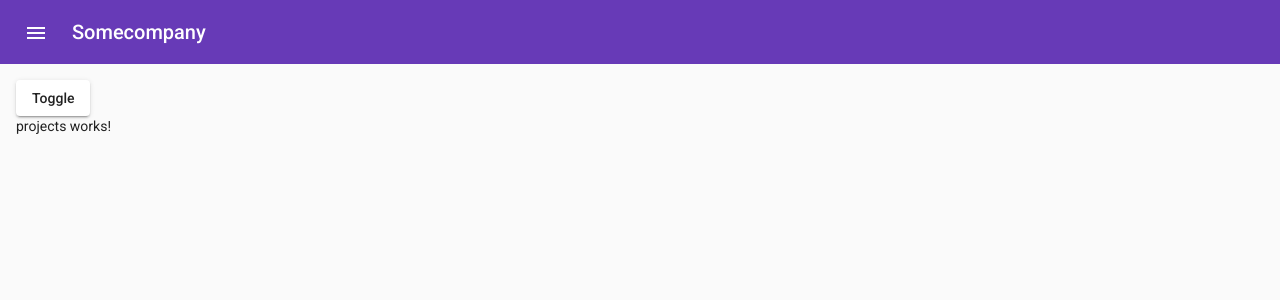
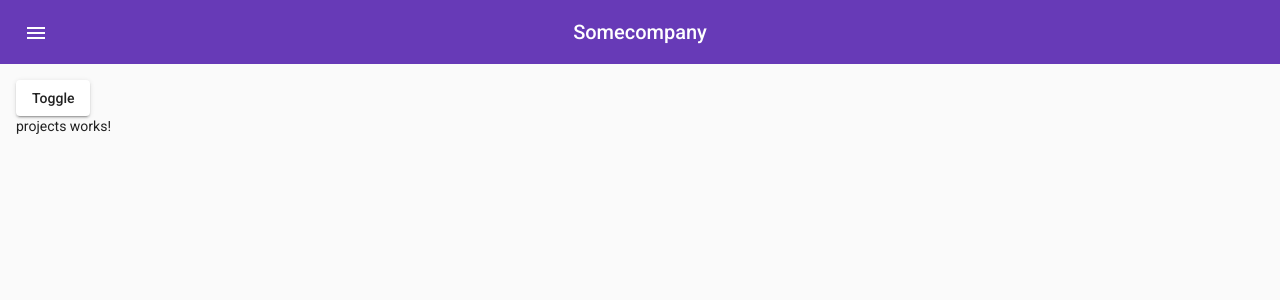
Before and after one commit to hwawrzacz/wtr-gui, an Angular app: page /projects in a window 1280 px wide. Shown: the top 300 px of the page. Built offline with nearby package versions, Linux system fonts and the light colour scheme.

Commit message:
Center app title

```diff
--- a/src/app/components/header/header.component.scss
+++ b/src/app/components/header/header.component.scss
@@ -7,3 +7,10 @@ mat-toolbar {
 button {
   margin-right: $icon-margin;
 }
+
+h1 {
+  width: 100%;
+  padding-right: calc(#{$icon-width} + #{$icon-margin});
+
+  text-align: center;
+}
```
